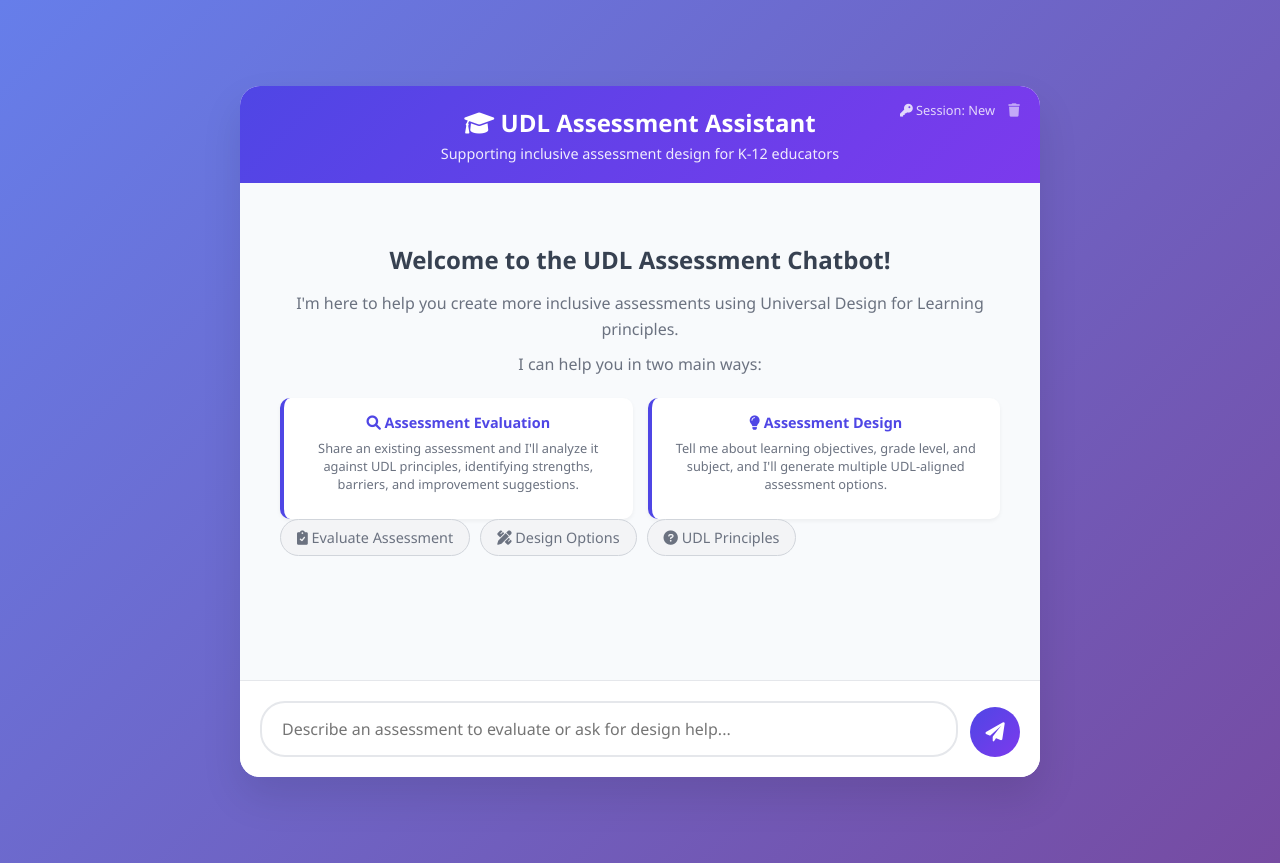
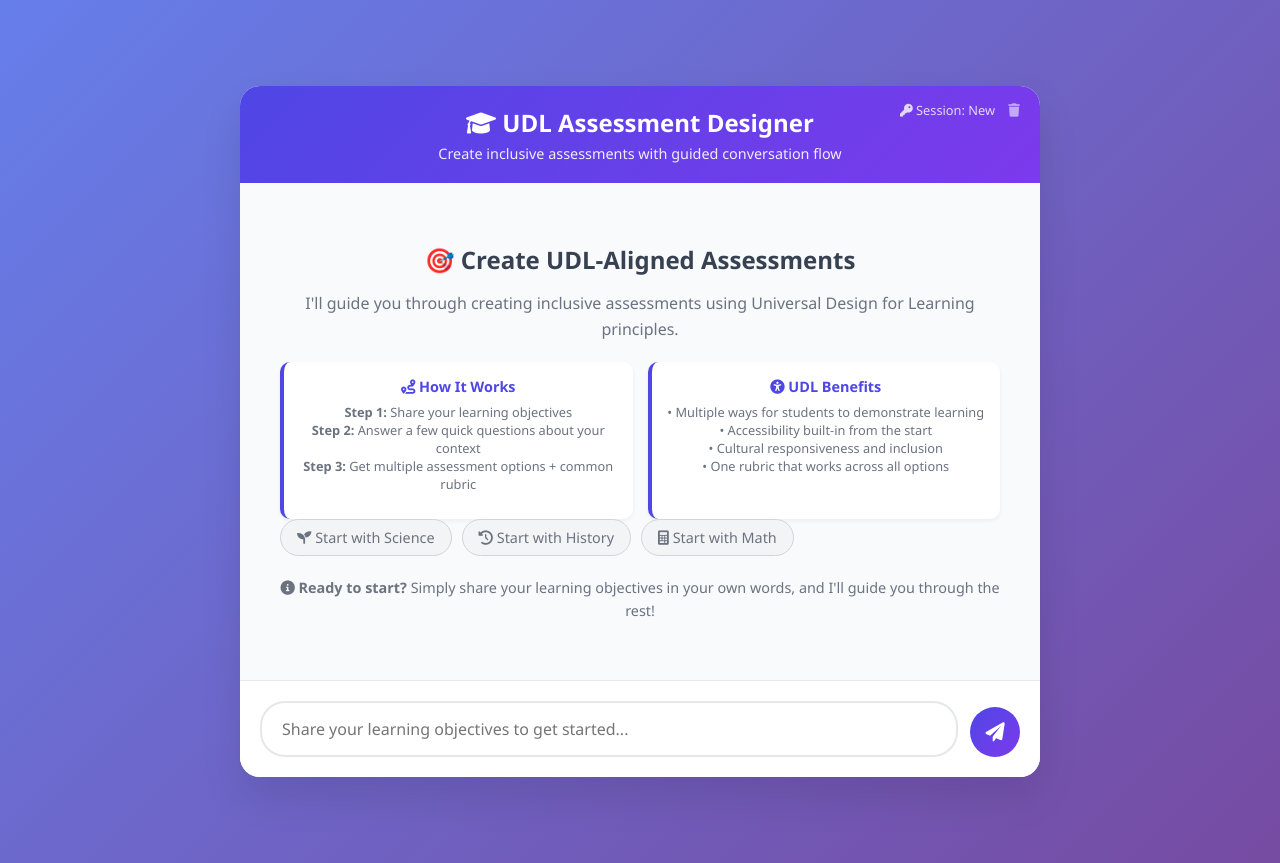
Before and after one commit to alikhanyessaly/udl-assessment-chatbot, a Flask app: page / in a window 1280 px wide. Run offline with Flask 3, Linux system fonts and the light colour scheme.

Commit message:
Update main page to reflect structured conversation flow
- Changed title to 'UDL Assessment Designer'
- Updated welcome message to explain 3-step process
- Added clear 'How It Works' section with step-by-step guidance
- Updated quick actions to show subject-specific examples
- Changed placeholder text to focus on learning objectives
- Emphasized guided conversation flow and UDL benefits

```diff
--- a/templates/index.html
+++ b/templates/index.html
@@ -428,38 +428,47 @@
                     <i class="fas fa-trash"></i>
                 </button>
             </div>
-            <h1><i class="fas fa-graduation-cap"></i> UDL Assessment Assistant</h1>
-            <p>Supporting inclusive assessment design for K-12 educators</p>
+            <h1><i class="fas fa-graduation-cap"></i> UDL Assessment Designer</h1>
+            <p>Create inclusive assessments with guided conversation flow</p>
         </div>
 
         <div class="chat-messages" id="chatMessages">
             <div class="welcome-message">
-                <h2>Welcome to the UDL Assessment Chatbot!</h2>
-                <p>I'm here to help you create more inclusive assessments using Universal Design for Learning principles.</p>
-                <p>I can help you in two main ways:</p>
+                <h2>🎯 Create UDL-Aligned Assessments</h2>
+                <p>I'll guide you through creating inclusive assessments using Universal Design for Learning principles.</p>
 
                 <div class="udl-principles">
                     <div class="principle-card">
-                        <h4><i class="fas fa-search"></i> Assessment Evaluation</h4>
-                        <p>Share an existing assessment and I'll analyze it against UDL principles, identifying strengths, barriers, and improvement suggestions.</p>
+                        <h4><i class="fas fa-route"></i> How It Works</h4>
+                        <p><strong>Step 1:</strong> Share your learning objectives<br>
+                        <strong>Step 2:</strong> Answer a few quick questions about your context<br>
+                        <strong>Step 3:</strong> Get multiple assessment options + common rubric</p>
                     </div>
                     <div class="principle-card">
-                        <h4><i class="fas fa-lightbulb"></i> Assessment Design</h4>
-                        <p>Tell me about learning objectives, grade level, and subject, and I'll generate multiple UDL-aligned assessment options.</p>
+                        <h4><i class="fas fa-universal-access"></i> UDL Benefits</h4>
+                        <p>• Multiple ways for students to demonstrate learning<br>
+                        • Accessibility built-in from the start<br>
+                        • Cultural responsiveness and inclusion<br>
+                        • One rubric that works across all options</p>
                     </div>
                 </div>
 
                 <div class="quick-actions">
-                    <div class="quick-action" onclick="sendQuickMessage('Evaluate my assessment: Students will write a 5-page essay about the causes of World War II')">
-                        <i class="fas fa-clipboard-check"></i> Evaluate Assessment
+                    <div class="quick-action" onclick="sendQuickMessage('My learning objectives are for students to understand photosynthesis, identify plant parts, and explain the process to others')">
+                        <i class="fas fa-seedling"></i> Start with Science
                     </div>
-                    <div class="quick-action" onclick="sendQuickMessage('Help me design assessment options for: Understanding photosynthesis, Grade 7, Science')">
-                        <i class="fas fa-pencil-ruler"></i> Design Options
+                    <div class="quick-action" onclick="sendQuickMessage('Students need to analyze historical causes of World War II, evaluate primary sources, and present findings')">
+                        <i class="fas fa-history"></i> Start with History
                     </div>
-                    <div class="quick-action" onclick="sendQuickMessage('What are the key UDL principles for assessment design?')">
-                        <i class="fas fa-question-circle"></i> UDL Principles
+                    <div class="quick-action" onclick="sendQuickMessage('My students should solve linear equations, graph solutions, and explain their reasoning')">
+                        <i class="fas fa-calculator"></i> Start with Math
                     </div>
                 </div>
+
+                <p style="margin-top: 20px; font-size: 0.9rem; color: #6b7280;">
+                    <i class="fas fa-info-circle"></i>
+                    <strong>Ready to start?</strong> Simply share your learning objectives in your own words, and I'll guide you through the rest!
+                </p>
             </div>
         </div>
 
@@ -472,7 +481,7 @@
                 <textarea
                     class="chat-input"
                     id="messageInput"
-                    placeholder="Describe an assessment to evaluate or ask for design help..."
+                    placeholder="Share your learning objectives to get started..."
                     rows="1"
                 ></textarea>
                 <button type="submit" class="send-button" id="sendButton">
@@ -671,32 +680,41 @@
                 const chatMessages = document.getElementById('chatMessages');
                 chatMessages.innerHTML = `
                     <div class="welcome-message">
-                        <h2>Welcome to the UDL Assessment Chatbot!</h2>
-                        <p>I'm here to help you create more inclusive assessments using Universal Design for Learning principles.</p>
-                        <p>I can help you in two main ways:</p>
+                        <h2>🎯 Create UDL-Aligned Assessments</h2>
+                        <p>I'll guide you through creating inclusive assessments using Universal Design for Learning principles.</p>
 
                         <div class="udl-principles">
                             <div class="principle-card">
-                                <h4><i class="fas fa-search"></i> Assessment Evaluation</h4>
-                                <p>Share an existing assessment and I'll analyze it against UDL principles, identifying strengths, barriers, and improvement suggestions.</p>
+                                <h4><i class="fas fa-route"></i> How It Works</h4>
+                                <p><strong>Step 1:</strong> Share your learning objectives<br>
+                                <strong>Step 2:</strong> Answer a few quick questions about your context<br>
+                                <strong>Step 3:</strong> Get multiple assessment options + common rubric</p>
                             </div>
                             <div class="principle-card">
-                                <h4><i class="fas fa-lightbulb"></i> Assessment Design</h4>
-                                <p>Tell me about learning objectives, grade level, and subject, and I'll generate multiple UDL-aligned assessment options.</p>
+                                <h4><i class="fas fa-universal-access"></i> UDL Benefits</h4>
+                                <p>• Multiple ways for students to demonstrate learning<br>
+                                • Accessibility built-in from the start<br>
+                                • Cultural responsiveness and inclusion<br>
+                                • One rubric that works across all options</p>
                             </div>
                         </div>
 
                         <div class="quick-actions">
-                            <div class="quick-action" onclick="sendQuickMessage('Evaluate my assessment: Students will write a 5-page essay about the causes of World War II')">
-                                <i class="fas fa-clipboard-check"></i> Evaluate Assessment
+                            <div class="quick-action" onclick="sendQuickMessage('My learning objectives are for students to understand photosynthesis, identify plant parts, and explain the process to others')">
+                                <i class="fas fa-seedling"></i> Start with Science
                             </div>
-                            <div class="quick-action" onclick="sendQuickMessage('Help me design assessment options for: Understanding photosynthesis, Grade 7, Science')">
-                                <i class="fas fa-pencil-ruler"></i> Design Options
+                            <div class="quick-action" onclick="sendQuickMessage('Students need to analyze historical causes of World War II, evaluate primary sources, and present findings')">
+                                <i class="fas fa-history"></i> Start with History
                             </div>
-                            <div class="quick-action" onclick="sendQuickMessage('What are the key UDL principles for assessment design?')">
-                                <i class="fas fa-question-circle"></i> UDL Principles
+                            <div class="quick-action" onclick="sendQuickMessage('My students should solve linear equations, graph solutions, and explain their reasoning')">
+                                <i class="fas fa-calculator"></i> Start with Math
                             </div>
                         </div>
+
+                        <p style="margin-top: 20px; font-size: 0.9rem; color: #6b7280;">
+                            <i class="fas fa-info-circle"></i>
+                            <strong>Ready to start?</strong> Simply share your learning objectives in your own words, and I'll guide you through the rest!
+                        </p>
                     </div>
                 `;
             }
```
